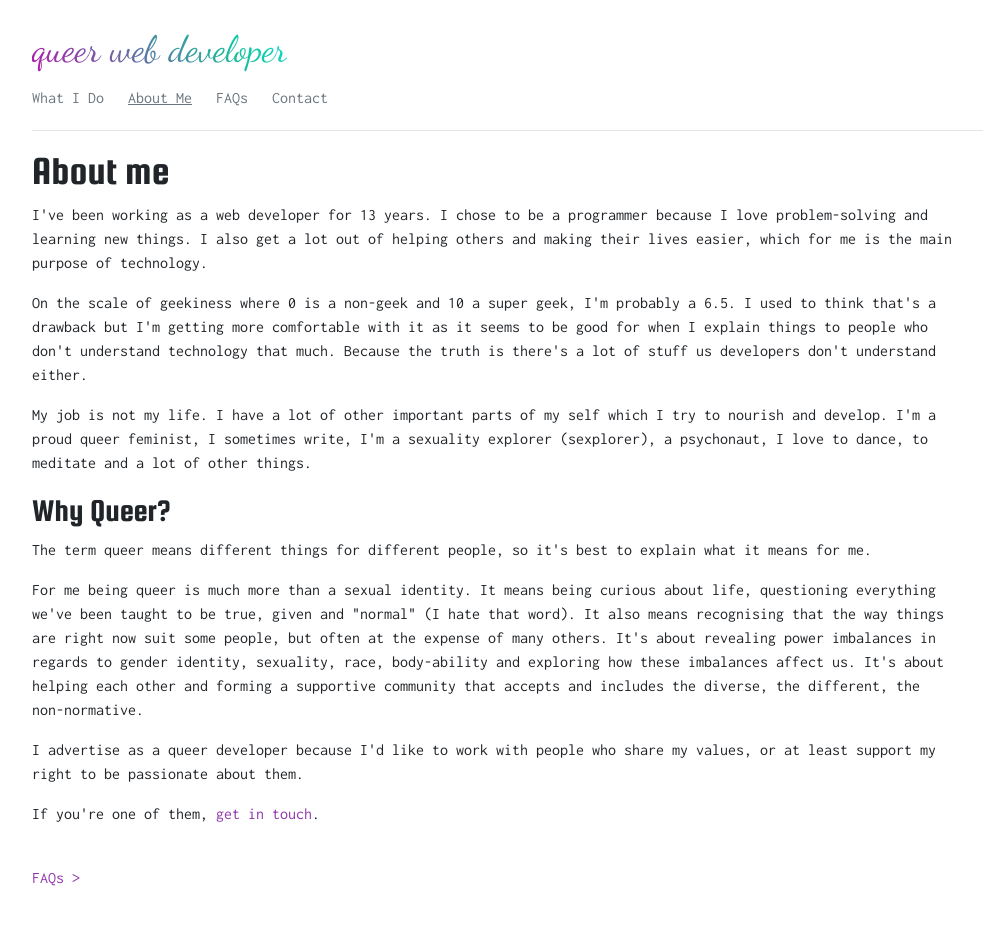
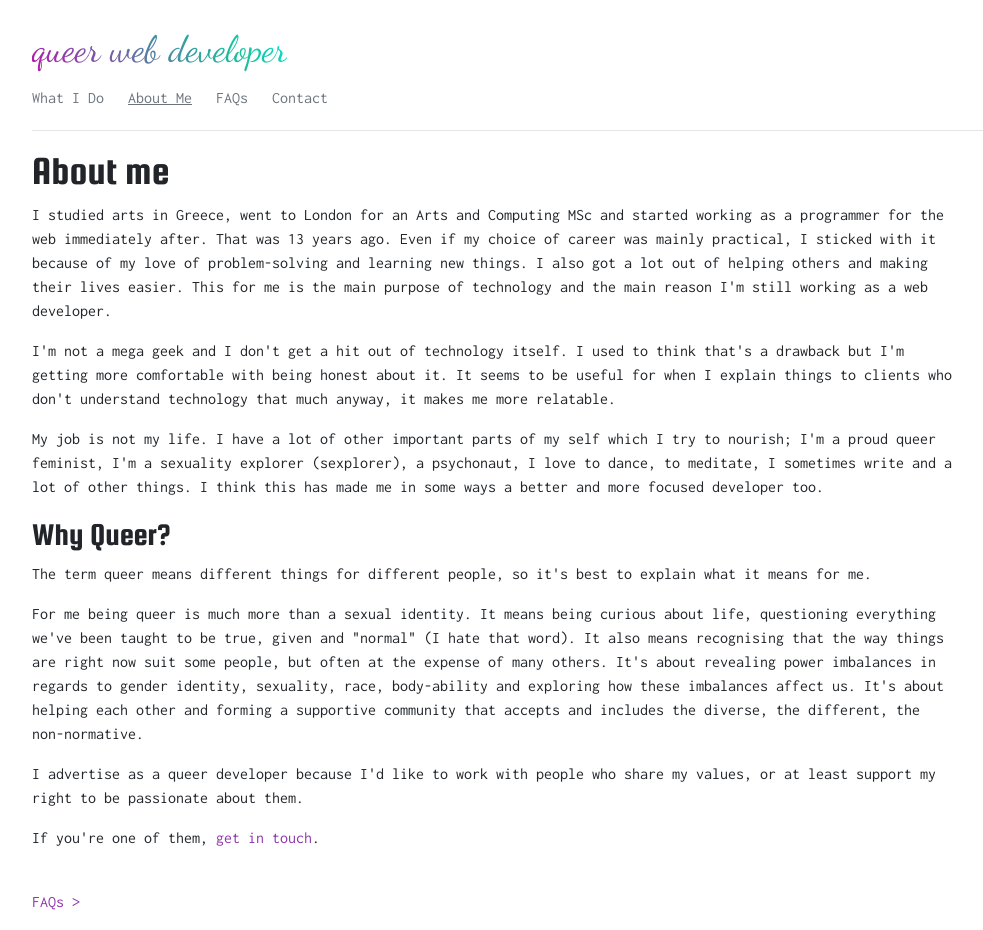
Before and after one commit to thanos982/queerweb.dev, a Jekyll site: the page built from about.html, in a window 1280 px wide. Shown: the whole page, without its empty margins (53-1036 px from the left). Built offline with Jekyll 4.4.1, drawn with Linux system fonts in a browser that asks for light colours; before the commit the page ends 906 px from its top, so only the background shows below that.

Commit message:
change about me text

```diff
--- a/about.html
+++ b/about.html
@@ -6,11 +6,11 @@ description: I've been working as a web developer for 13 years. I chose to be a
 <h1>About me</h1>
 <div class="row">
   <div class="col-lg-10">
-    <p>I've been working as a web developer for 13 years. I chose to be a programmer because I love problem-solving and learning new things. I also get a lot out of helping others and making their lives easier, which for me is the main purpose of technology.</p>
+    <p>I studied arts in Greece, went to London for an Arts and Computing MSc and started working as a programmer for the web immediately after. That was 13 years ago. Even if my choice of career was mainly practical, I sticked with it because of my love of problem-solving and learning new things. I also got a lot out of helping others and making their lives easier. This for me is the main purpose of technology and the main reason I'm still working as a web developer.</p>
 
-    <p>On the scale of geekiness where 0 is a non-geek and 10 a super geek, I'm probably a 6.5. I used to think that's a drawback but I'm getting more comfortable with it as it seems to be good for when I explain things to people who don't understand technology that much. Because the truth is there's a lot of stuff us developers don't understand either.</p>
+    <p>I'm not a mega geek and I don't get a hit out of technology itself. I used to think that's a drawback but I'm getting more comfortable with being honest about it. It seems to be useful for when I explain things to clients who don't understand technology that much anyway, it makes me more relatable. </p>
 
-    <p>My job is not my life. I have a lot of other important parts of my self which I try to nourish and develop. I'm a proud queer feminist, I sometimes write, I'm a sexuality explorer (sexplorer), a psychonaut, I love to dance, to meditate and a lot of other things.</p>
+    <p>My job is not my life. I have a lot of other important parts of my self which I try to nourish; I'm a proud queer feminist, I'm a sexuality explorer (sexplorer), a psychonaut, I love to dance, to meditate, I sometimes write and a lot of other things. I think this has made me in some ways a better and more focused developer too.</p>
 
     <h2>Why Queer?</h2>
     <p>The term queer means different things for different people, so it's best to explain what it means for me.</p>
```
